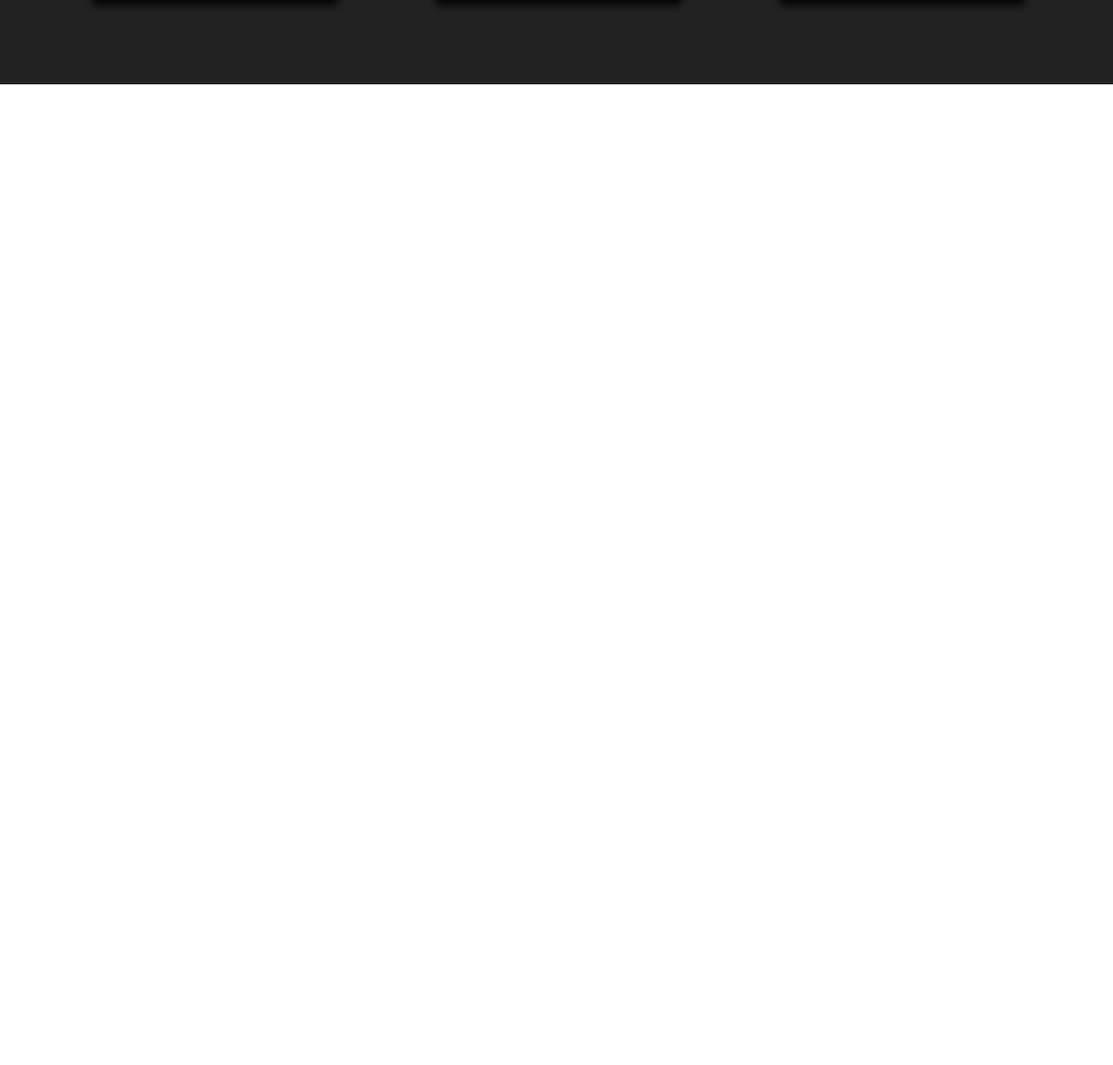
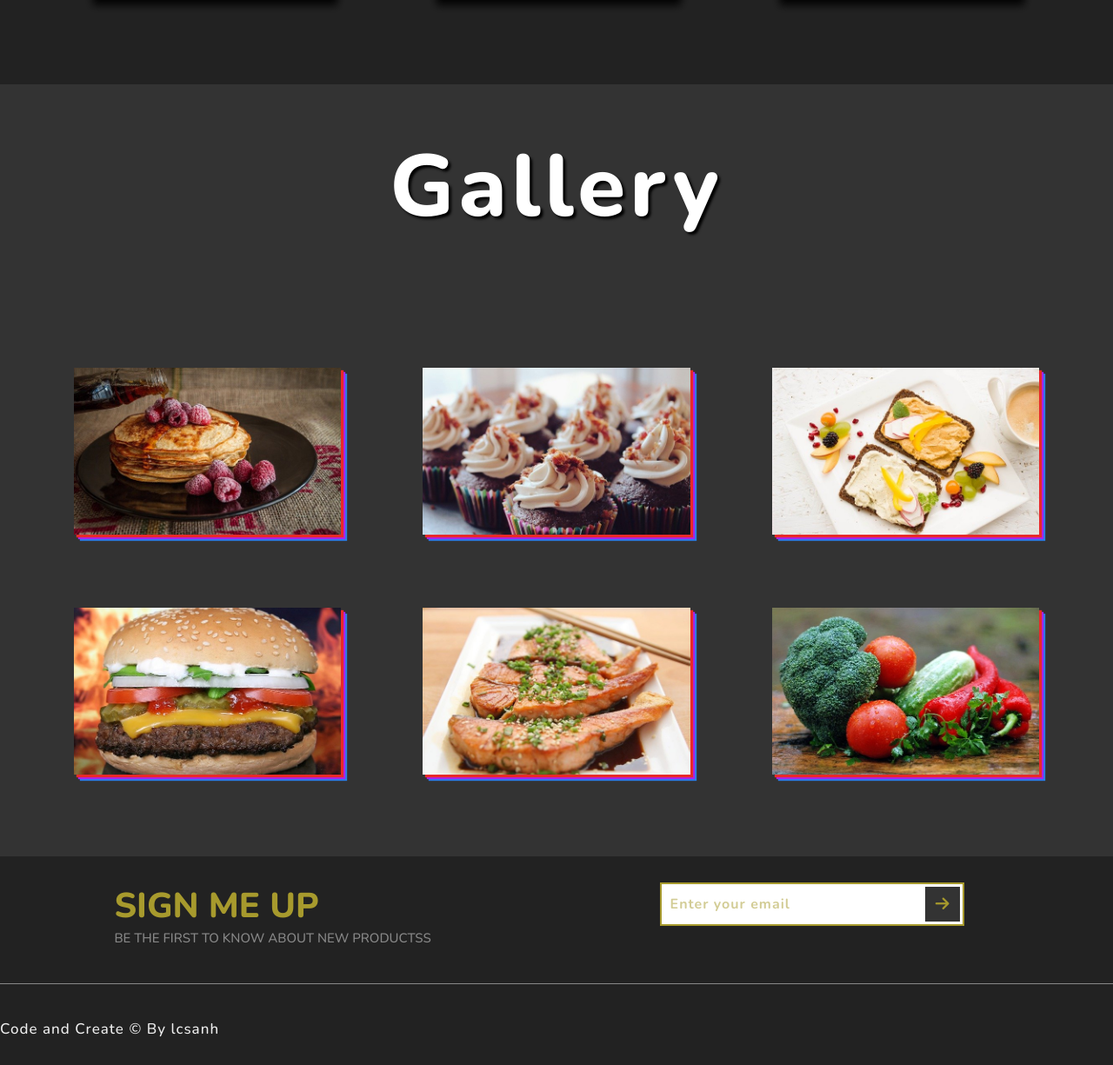
Before and after one commit to congsanhle99/Project-1-Foods, a plain HTML site: page index.html in a window 1280 px wide. Shown: the part 1503-2728 px from the top of the page at 87% size. Before the commit the page ends 1600 px from the top, so only its background shows below. Drawn offline with nearby package versions, Linux system fonts and the light colour scheme.

Commit message:
lesson-6-7

```diff
--- a/assets/css/styled.css
+++ b/assets/css/styled.css
@@ -23,13 +23,14 @@ html {
 }
 
 .section-heading {
-  font-size: 12rem;
+  font-size: 10rem;
   font-weight: 900;
   color: #fff;
   text-align: center;
   text-transform: capitalize;
   letter-spacing: 0.5rem;
   text-shadow: 0.3rem 0.3rem 0.3rem #000;
+  margin-bottom: 4rem;
 }
 
 .section-1-icons i {
@@ -137,3 +138,184 @@ html {
   cursor: pointer;
   box-shadow: -0.2rem -0.2rem 0.2rem #000;
 }
+
+.section-3 {
+  background-color: #333;
+  padding: 5rem 0;
+}
+
+.section-heading {
+}
+
+.gallery {
+  display: flex;
+  flex-wrap: wrap;
+  align-items: center;
+  justify-content: space-evenly;
+  margin-top: 10rem;
+}
+
+.gallery-link {
+  position: relative;
+  margin: 4rem 1rem;
+}
+
+.gallery-link:hover .food-img {
+  box-shadow: 1rem 1rem 0.1rem #e92929, 2rem 2rem 0.1rem #a2e, 3rem 3rem 0.1rem #297ce9;
+  filter: blur(0.5rem);
+  opacity: 0.5;
+  transform: scale(1.1);
+}
+
+.gallery-link::before {
+  content: "";
+  position: absolute;
+  top: 2vw;
+  left: 80%;
+  width: 0.2rem;
+  height: 0;
+  background-color: #fff;
+  transition: height 0.5s;
+  z-index: 99;
+}
+
+.gallery-link::after {
+  content: "";
+  position: absolute;
+  top: 30%;
+  left: 2rem;
+  width: 0;
+  height: 0.2rem;
+  background-color: #fff;
+  transition: width 0.5s;
+}
+
+.gallery-link:hover::before {
+  height: 80%;
+}
+
+.gallery-link:hover::after {
+  width: 90%;
+}
+
+.gallery-link:hover .food-name {
+  width: 100%;
+  transition: width 1.5s;
+}
+
+.food-img {
+  width: 24vw;
+  height: 15vw;
+  object-fit: cover;
+  box-shadow: 0.3rem 0.3rem 0.1rem #e92929, 0.5rem 0.5rem 0.1rem #a2e, 0.7rem 0.7rem 0.1rem #297ce9;
+  transition: all 0.5s;
+}
+
+.food-name {
+  position: absolute;
+  top: 3rem;
+  left: 3rem;
+  font-size: 2rem;
+  font-weight: 700;
+  letter-spacing: 0.1rem;
+  text-transform: uppercase;
+  color: #fff;
+  width: 0;
+  overflow: hidden;
+  transition: width 0.5s;
+}
+
+.food-description {
+  position: absolute;
+  top: 7vw;
+  left: 2rem;
+  width: 70%;
+  font-size: 1.5rem;
+  font-weight: 300;
+  letter-spacing: 0.1rem;
+  text-transform: uppercase;
+  color: #fff;
+  opacity: 0;
+  visibility: hidden;
+  transition: opacity 0.3s;
+}
+
+.gallery-link:hover .food-description {
+  opacity: 1;
+  visibility: visible;
+  transition: opacity 1s 0.5s;
+}
+
+/*  */
+.section-4 {
+  width: 100%;
+  height: 30vh;
+  background-color: #222;
+  display: flex;
+  align-items: flex-start;
+  justify-content: space-around;
+  padding: 3rem 0;
+  position: relative;
+}
+
+.section-4-text {
+  text-transform: uppercase;
+}
+
+.section-4-heading {
+  font-size: 4rem;
+  font-weight: 900;
+  color: #a79a2d;
+}
+
+.section-4-paragraph {
+  font-size: 1.5rem;
+  color: #888;
+}
+
+.signup-form {
+  display: flex;
+  align-items: center;
+}
+
+.signup-form-input {
+  width: 35rem;
+  height: 5rem;
+  padding: 1rem;
+  border: 0.2rem solid #a79a2d;
+  font-size: 1.6rem;
+  font-weight: 700;
+  letter-spacing: 0.1rem;
+  color: #a79a2d;
+  outline: none;
+}
+
+.signup-form-input::placeholder {
+  color: #a79a2d;
+  opacity: 0.5;
+}
+
+.signup-form-btn {
+  position: relative;
+  left: -4.5rem;
+  width: 4rem;
+  height: 4rem;
+  outline: none;
+  border: none;
+  background-color: #333;
+  color: #a79a2d;
+  cursor: pointer;
+  font-size: 1.8rem;
+}
+
+.copyright {
+  position: absolute;
+  width: 100%;
+  bottom: 3rem;
+  font-size: 1.7rem;
+  font-weight: 400;
+  letter-spacing: 0.1rem;
+  color: #eee;
+  border-top: 0.1rem solid #888;
+  padding-top: 4rem;
+}
--- a/index.html
+++ b/index.html
@@ -27,6 +27,7 @@
         </div>
       </section>
       <!-- End of Section 1 -->
+
       <!-- Section 2 -->
       <section class="section-2">
         <h1 class="section-heading">Popular Meals</h1>
@@ -49,6 +50,60 @@
         </div>
       </section>
       <!-- End of Section 2 -->
+
+      <!-- Section 3 -->
+      <section class="section-3">
+        <h1 class="section-heading">Gallery</h1>
+        <div class="gallery">
+          <a href="#" class="gallery-link" title="Order Now">
+            <img src="/assets/img/gallery-img-1.jpg" alt="" class="food-img" />
+            <h3 class="food-name">Pancakes</h3>
+            <p class="food-description">Lorem ipsum dolor sit, amet consectetur adipisicing elit.</p>
+          </a>
+          <a href="#" class="gallery-link" title="Order Now">
+            <img src="/assets/img/gallery-img-2.jpg" alt="" class="food-img" />
+            <h3 class="food-name">Cupcakes</h3>
+            <p class="food-description">Lorem ipsum dolor sit, amet consectetur adipisicing elit.</p>
+          </a>
+          <a href="#" class="gallery-link" title="Order Now">
+            <img src="/assets/img/gallery-img-3.jpg" alt="" class="food-img" />
+            <h3 class="food-name">Hummus</h3>
+            <p class="food-description">Lorem ipsum dolor sit, amet consectetur adipisicing elit.</p>
+          </a>
+          <a href="#" class="gallery-link" title="Order Now">
+            <img src="/assets/img/gallery-img-4.jpg" alt="" class="food-img" />
+            <h3 class="food-name">Hamburger</h3>
+            <p class="food-description">Lorem ipsum dolor sit, amet consectetur adipisicing elit.</p>
+          </a>
+          <a href="#" class="gallery-link" title="Order Now">
+            <img src="/assets/img/gallery-img-5.jpg" alt="" class="food-img" />
+            <h3 class="food-name">Salmon</h3>
+            <p class="food-description">Lorem ipsum dolor sit, amet consectetur adipisicing elit.</p>
+          </a>
+          <a href="#" class="gallery-link" title="Order Now">
+            <img src="/assets/img/gallery-img-6.jpg" alt="" class="food-img" />
+            <h3 class="food-name">Vegetables</h3>
+            <p class="food-description">Lorem ipsum dolor sit, amet consectetur adipisicing elit.</p>
+          </a>
+        </div>
+      </section>
+      <!-- End of Section 3 -->
+
+      <!-- Section 4 -->
+      <section class="section-4">
+        <div class="section-4-text">
+          <h2 class="section-4-heading">Sign Me Up</h2>
+          <p class="section-4-paragraph">Be the first to know about new productss</p>
+        </div>
+        <form class="signup-form">
+          <input required type="email" class="signup-form-input" placeholder="Enter your email" />
+          <button type="submit" class="signup-form-btn">
+            <i class="fas fa-arrow-right"></i>
+          </button>
+        </form>
+        <p class="copyright">Code and Create &copy; By lcsanh</p>
+      </section>
+      <!-- End of Section 4 -->
     </div>
     <script src="./assets/script/main.js"></script>
   </body>
```
